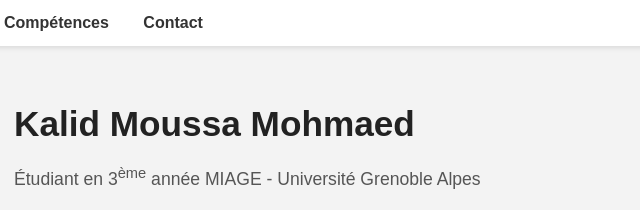
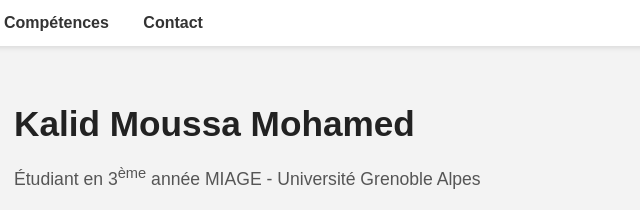
Before and after one commit to l3miage-moussamk/potfolio-kalid, a plain HTML site: page index.html in a window 1280 px wide. Shown: the top 210 px of the page, 396-1036 px from the left. Drawn offline with nearby package versions, Linux system fonts and the light colour scheme.

Commit message:
Mise à jour du portfolio-KH

```diff
--- a/index.html
+++ b/index.html
@@ -38,7 +38,7 @@
             </div>
 
             <div class="hero-main">
-               <h1>Kalid Moussa Mohmaed</h1>
+               <h1>Kalid Moussa Mohamed</h1>
                <p class="subtitle">Étudiant en 3<sup>ème</sup> année MIAGE - Université Grenoble Alpes<br></p>
 
                <div class="contact-row">
```
